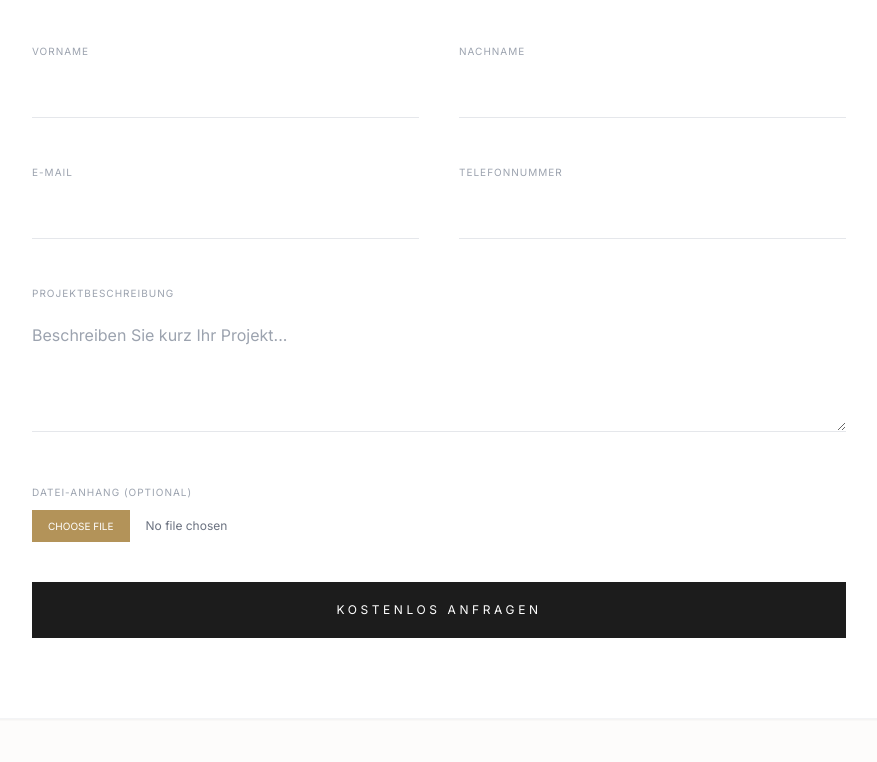
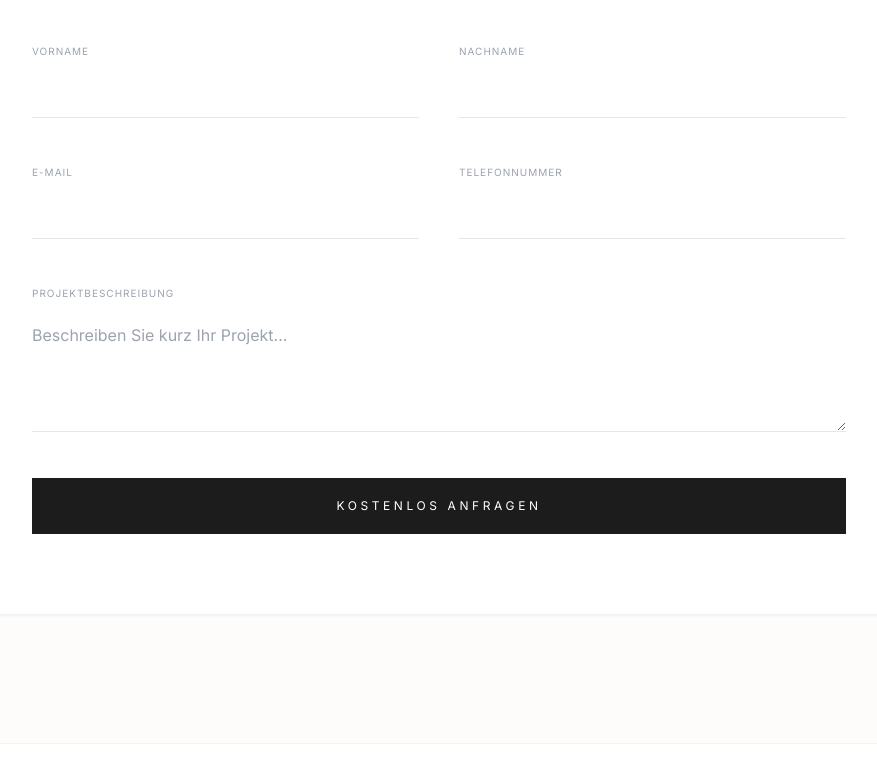
Before and after one commit to Opernreisefuehrer/Giuseppe, a plain HTML site: page index.html in a window 1280 px wide. Shown: the part 3284-4046 px from the top of the page, without its empty margins (201-1078 px from the left). Drawn offline with nearby package versions, Linux system fonts and the light colour scheme; a web font is replaced by a local one.

Commit message:
Remove optional file upload field from contact form for streamlined user experience

```diff
--- a/index.html
+++ b/index.html
@@ -140,7 +140,7 @@
 
                 <!-- Formular Container -->
                 <div id="form-container">
-                    <form id="contact-form" action="https://formspree.io/f/mrearlro" method="POST" enctype="multipart/form-data" class="grid md:grid-cols-2 gap-10">
+                    <form id="contact-form" action="https://formspree.io/f/mrearlro" method="POST" class="grid md:grid-cols-2 gap-10">
                         <div class="space-y-2">
                             <label class="text-[10px] uppercase tracking-widest text-gray-400">Anrede</label>
                             <select name="anrede" class="w-full border-b border-gray-200 py-3 focus:outline-none focus:border-giella-gold bg-transparent text-giella-dark">
@@ -171,10 +171,6 @@
                         <div class="md:col-span-2 space-y-2">
                             <label class="text-[10px] uppercase tracking-widest text-gray-400">Projektbeschreibung</label>
                             <textarea name="message" rows="4" placeholder="Beschreiben Sie kurz Ihr Projekt..." class="w-full border-b border-gray-200 py-3 focus:outline-none focus:border-giella-gold text-giella-dark" required></textarea>
-                        </div>
-                        <div class="md:col-span-2 space-y-2">
-                            <label class="text-[10px] uppercase tracking-widest text-gray-400">Datei-Anhang (Optional)</label>
-                            <input type="file" name="upload" class="w-full text-xs text-gray-500 file:mr-4 file:py-2 file:px-4 file:border-0 file:text-[10px] file:uppercase file:bg-giella-gold file:text-white hover:file:bg-giella-dark transition-colors cursor-pointer">
                         </div>
                         <div class="md:col-span-2">
                             <button id="submit-btn" type="submit" class="bg-giella-dark text-white w-full py-5 uppercase tracking-[0.3em] text-xs hover:bg-giella-gold transition-all duration-500">Kostenlos anfragen</button>
```
